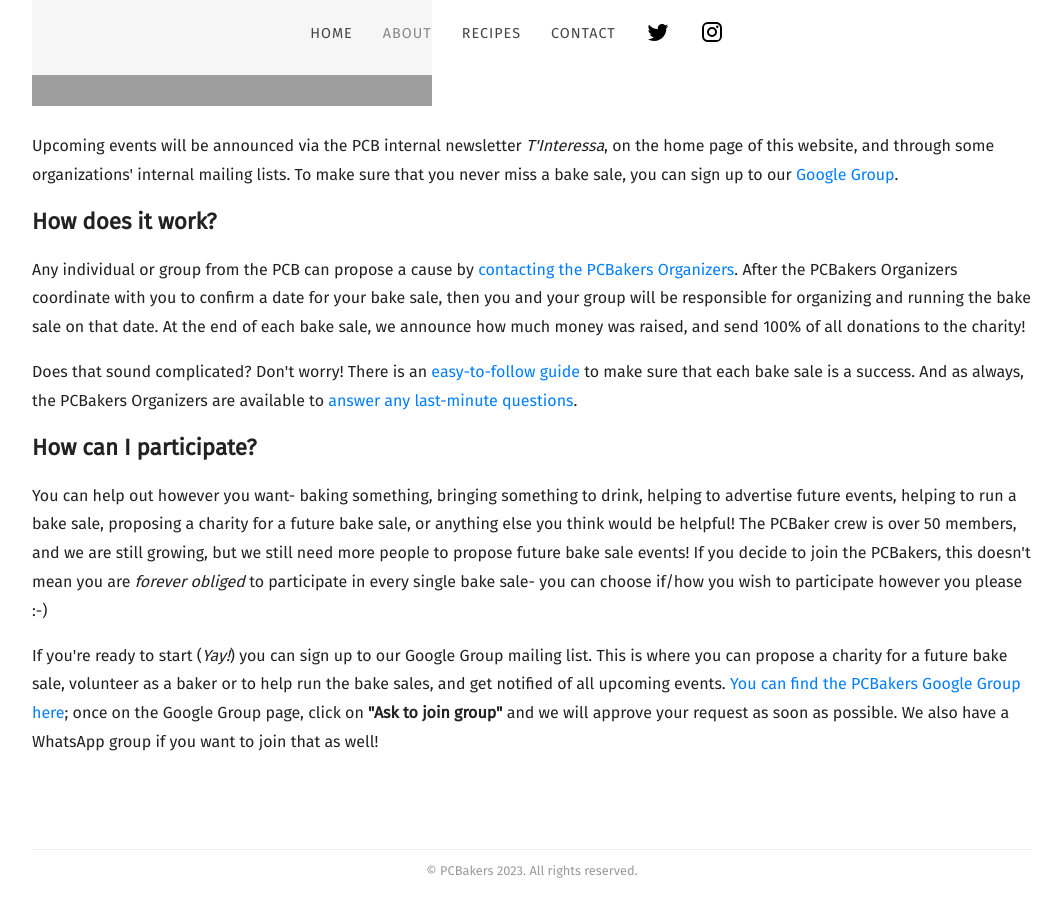
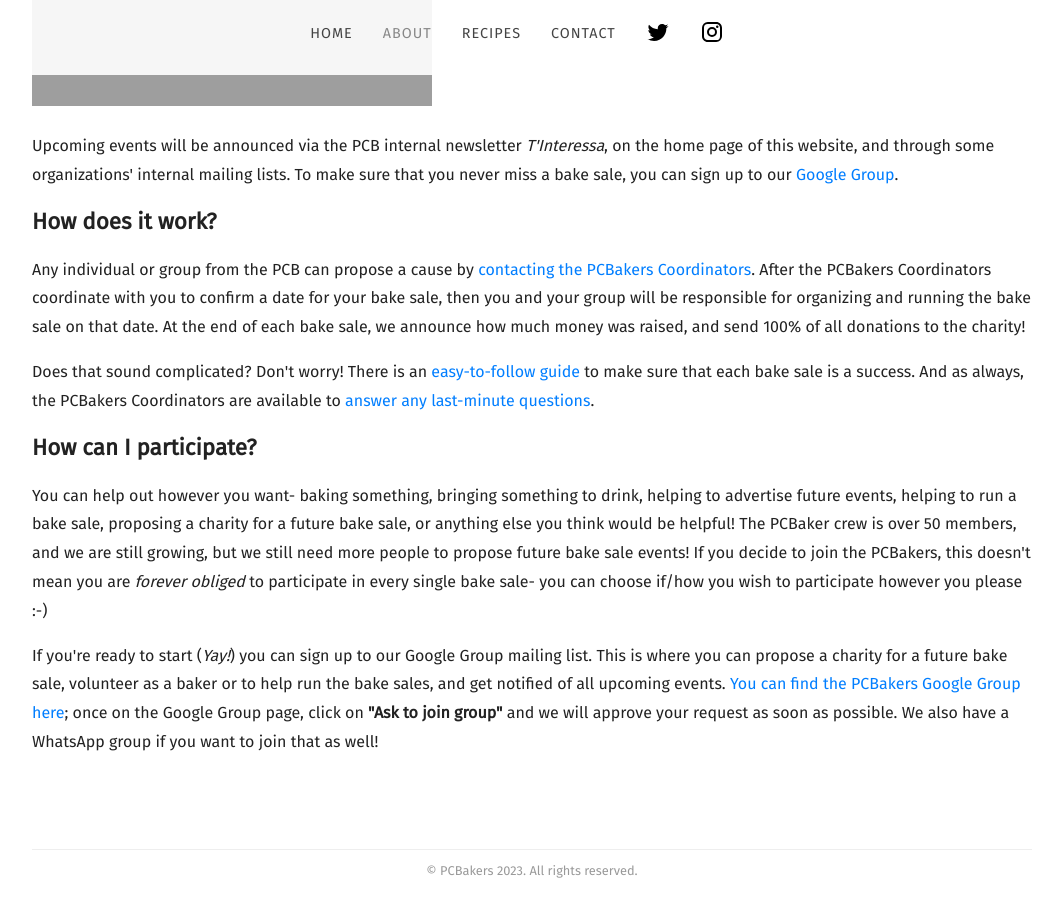
Before and after one commit to willblev/PCBakers, a Jekyll site: the page built from about.html, in a window 1280 px wide and 900 px high, scrolled down 2427 px. Shown: the whole window, without its empty margins (108-1171 px from the left). Built offline with Jekyll 4.4.1, drawn with Linux system fonts in a browser that asks for light colours; some web fonts are replaced.

Commit message:
old about page committing so I can pull

```diff
--- a/about.html
+++ b/about.html
@@ -39,9 +39,9 @@
 	<p>Upcoming events will be announced via the PCB internal newsletter <i>T'Interessa</i>, on the home page of this website, and through some organizations' internal mailing lists. To make sure that you never miss a bake sale, you can sign up to our <a href="https://groups.google.com/g/PCBakers" target="_blank">Google Group</a>.</p>
 
 	<h2>How does it work?</h2>
-	<p>Any individual or group from the PCB can propose a cause by <a href="https://willblev.github.io/PCBakers/contact/">contacting the PCBakers Organizers</a>. After the PCBakers Organizers coordinate with you to confirm a date for your bake sale, then you and your group will be responsible for organizing and running the bake sale on that date. At the end of each bake sale, we announce how much money was raised, and send 100% of all donations to the charity!</p>
+	<p>Any individual or group from the PCB can propose a cause by <a href="https://willblev.github.io/PCBakers/contact/">contacting the PCBakers Coordinators</a>. After the PCBakers Coordinators coordinate with you to confirm a date for your bake sale, then you and your group will be responsible for organizing and running the bake sale on that date. At the end of each bake sale, we announce how much money was raised, and send 100% of all donations to the charity!</p>
 
-	<p>Does that sound complicated? Don't worry! There is an <a href="https://docs.google.com/document/d/1Z9xcoaaUlmzsTDwRcUWl9NTssWzNH8cr5wyLd2cCqiM/edit?usp=sharing" target="_blank">easy-to-follow guide</a> to make sure that each bake sale is a success. And as always, the PCBakers Organizers are available to <a href="https://willblev.github.io/PCBakers/contact/">answer any last-minute questions</a>.</p>
+	<p>Does that sound complicated? Don't worry! There is an <a href="https://docs.google.com/document/d/1Z9xcoaaUlmzsTDwRcUWl9NTssWzNH8cr5wyLd2cCqiM/edit?usp=sharing" target="_blank">easy-to-follow guide</a> to make sure that each bake sale is a success. And as always, the PCBakers Coordinators are available to <a href="https://willblev.github.io/PCBakers/contact/">answer any last-minute questions</a>.</p>
 
 
 	<h2>How can I participate?</h2>
```
